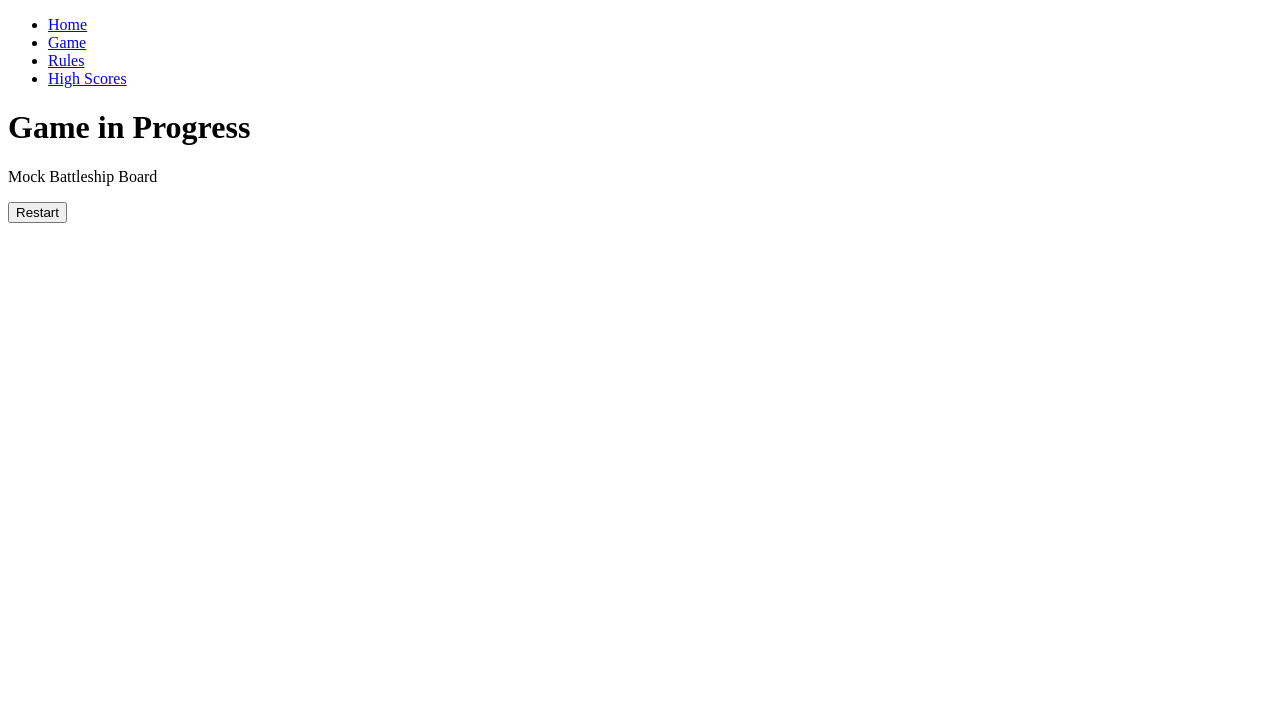
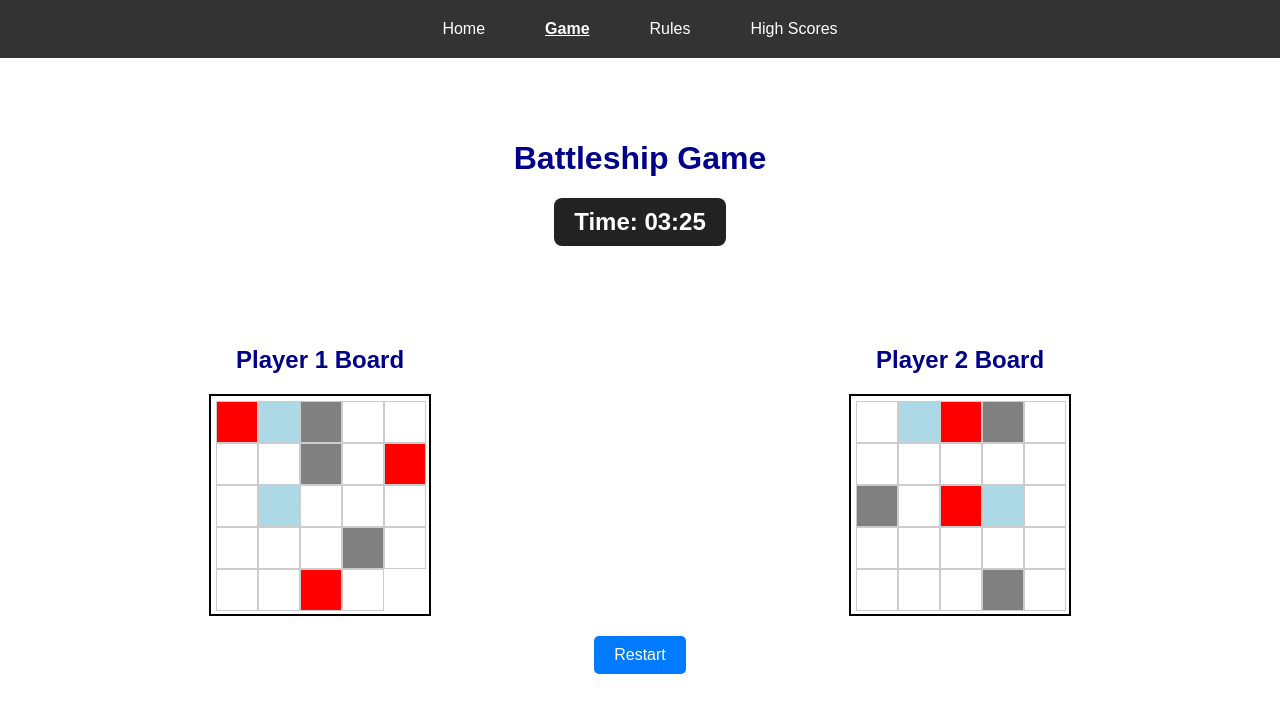
Before and after one commit to Ampril411/Ampril411.github.io, a plain HTML site: page battleship-mock/game.html in a window 1280 px wide. Drawn offline with Linux system fonts and the light colour scheme.

Commit message:
battleship mock

```diff
--- a/battleship-mock/game.html
+++ b/battleship-mock/game.html
@@ -3,23 +3,86 @@
 <head>
     <meta charset="UTF-8">
     <meta name="viewport" content="width=device-width, initial-scale=1.0">
-    <title>Game Board</title>
-    <link rel="stylesheet" href="css/game.css">
-    <link rel="stylesheet" href="css/navbar.css">
+    <title>Battleship Game</title>
+    <link rel="stylesheet" href="style.css">
 </head>
 <body>
     <nav>
         <ul>
-            <li><a href="index.html">Home</a></li>
+            <li><a href="homepage.html">Home</a></li>
             <li><a href="game.html" class="active">Game</a></li>
             <li><a href="rules.html">Rules</a></li>
-            <li><a href="high-scores.html">High Scores</a></li>
+            <li><a href="high_scores.html">High Scores</a></li>
         </ul>
     </nav>
-    <h1>Game in Progress</h1>
-    <div class="board">
-        <p>Mock Battleship Board</p>
-        <button>Restart</button>
+    <h1>Battleship Game</h1>
+    <div id="timer">Time: <span>03:25</span></div> <!-- a set timer -->
+    <div class="game-container">
+        <!-- Player 1 Board -->
+        <div class="board-container">
+            <h2>Player 1 Board</h2>
+            <div class="board">
+                <!-- Generate 5x5 grid -->
+                <div class="cell hit"></div>
+                <div class="cell miss"></div>
+                <div class="cell ship"></div>
+                <div class="cell"></div>
+                <div class="cell"></div>
+                <div class="cell"></div>
+                <div class="cell"></div>
+                <div class="cell ship"></div>
+                <div class="cell"></div>
+                <div class="cell hit"></div>
+                <div class="cell"></div>
+                <div class="cell miss"></div>
+                <div class="cell"></div>
+                <div class="cell"></div>
+                <div class="cell"></div>
+                <div class="cell"></div>
+                <div class="cell"></div>
+                <div class="cell"></div>
+                <div class="cell ship"></div>
+                <div class="cell"></div>
+                <div class="cell"></div>
+                <div class="cell"></div>
+                <div class="cell hit"></div>
+                <div class="cell"></div>
+            </div>
+        </div>
+
+        <!-- Player 2 Board -->
+        <div class="board-container">
+            <h2>Player 2 Board</h2>
+            <div class="board">
+                <!-- Generate 5x5 grid -->
+                <div class="cell"></div>
+                <div class="cell miss"></div>
+                <div class="cell hit"></div>
+                <div class="cell ship"></div>
+                <div class="cell"></div>
+                <div class="cell"></div>
+                <div class="cell"></div>
+                <div class="cell"></div>
+                <div class="cell"></div>
+                <div class="cell"></div>
+                <div class="cell ship"></div>
+                <div class="cell"></div>
+                <div class="cell hit"></div>
+                <div class="cell miss"></div>
+                <div class="cell"></div>
+                <div class="cell"></div>
+                <div class="cell"></div>
+                <div class="cell"></div>
+                <div class="cell"></div>
+                <div class="cell"></div>
+                <div class="cell"></div>
+                <div class="cell"></div>
+                <div class="cell"></div>
+                <div class="cell ship"></div>
+                <div class="cell"></div>
+            </div>
+        </div>
     </div>
+    <button class="restart-button">Restart</button>
 </body>
 </html>
--- /dev/null
+++ b/battleship-mock/style.css
@@ -0,0 +1,217 @@
+/* body */
+body {
+    font-family: Arial, sans-serif;
+    text-align: center;
+    margin: 0;
+    padding: 0px;
+    padding-top: 60px;
+}
+
+/* Navbar */
+nav {
+    display: flex;
+    justify-content: center;
+    align-items: center;
+    background: #333;
+    padding: 10px 0;
+    position: fixed;
+    width: 100%;
+    top: 0;
+    left: 0;
+    z-index: 1000;
+}
+
+nav ul {
+    list-style: none;
+    display: flex;
+    justify-content: center;
+    align-items: center;
+    padding: 0;
+    margin: 0;
+    width: 100%;
+}
+
+nav ul li {
+    display: inline-block;
+    margin: 0 15px;
+}
+
+nav ul li a {
+    color: white;
+    text-decoration: none;
+    padding: 10px 15px;
+    display: block;
+}
+
+nav ul li a.active {
+    font-weight: bold;
+    text-decoration: underline;
+}
+
+
+/* head */
+header {
+    background-color: white;
+    color: darkblue;
+    padding: 20px;
+}
+
+header img {
+    max-width: 100%;
+    height: auto;
+    display: block;
+    margin: 0 auto;
+}
+
+
+/* game page */
+.game-container {
+    display: flex;
+    justify-content: space-around;
+    align-items: flex-start;
+    margin-top: 20px;
+    flex-wrap: wrap;
+}
+
+.board-container {
+    text-align: center;
+}
+
+.board {
+    display: grid;
+    grid-template-columns: repeat(5, 40px);
+    grid-template-rows: repeat(5, 40px);
+    gap: 2px;
+    margin: 0 auto;
+    border: 2px solid black;
+    padding: 5px;
+}
+
+.cell {
+    width: 40px;
+    height: 40px;
+    border: 1px solid #ccc;
+    text-align: center;
+    line-height: 40px;
+    font-size: 14px;
+    cursor: pointer;
+}
+
+.cell.hit {
+    background-color: red;
+    color: white;
+}
+
+.cell.miss {
+    background-color: lightblue;
+    color: white;
+}
+
+.cell.ship {
+    background-color: gray;
+    color: white;
+}
+
+.cell:hover {
+    background-color: yellow;
+    cursor: pointer;
+}
+
+.restart-button {
+    margin-top: 20px;
+    padding: 10px 20px;
+    font-size: 16px;
+    background-color: #007bff;
+    color: white;
+    border: none;
+    cursor: pointer;
+    border-radius: 5px;
+    transition: background-color 0.3s;
+}
+
+.restart-button:hover {
+    background-color: #0056b3;
+}
+
+#timer {
+    font-size: 24px;
+    font-weight: bold;
+    margin: 20px auto;
+    padding: 10px 20px;
+    background-color: #222;
+    color: white;
+    display: block;
+    text-align: center;
+    border-radius: 8px;
+    width: fit-content;
+}
+
+/* button */
+button {
+    padding: 10px 20px;
+    background-color: red;
+    color: white;
+    border: none;
+    cursor: pointer;
+    transition: background 0.3s ease-in-out;
+}
+
+button:hover {
+    background-color: darkred;
+}
+
+/* rules */
+h1, h2 {
+    color: darkblue;
+    margin-top: 80px;
+}
+
+ol, ul {
+    text-align: left;
+    max-width: 600px;
+    margin: 0 auto;
+    padding-left: 20px;
+}
+
+ol {
+    list-style-type: decimal;
+}
+
+ul {
+    list-style-type: square;
+}
+
+ul li span {
+    font-size: 18px;
+}
+
+
+/* hight scores */
+table {
+    width: 60%;
+    margin: 20px auto;
+    border-collapse: collapse;
+    font-size: 18px;
+}
+
+th, td {
+    border: 1px solid black;
+    padding: 12px;
+    text-align: center;
+}
+
+th {
+    background-color: #f4f4f4;
+    font-weight: bold;
+}
+
+@media (max-width: 600px) {
+    nav ul {
+        display: flex;
+        flex-direction: column;
+    }
+
+    table {
+        width: 100%;
+    }
+}
```
Also changed, not shown: battleship-mock/high_scores.html (+11 -6 lines), battleship-mock/homepage.html (+7 -5 lines), battleship-mock/rules.html (+26 -5 lines), battleship-mock/css/game.css (deleted), battleship-mock/css/navbar.css (deleted), battleship-mock/css/rules.css (deleted), battleship-mock/css/scores.css (deleted), battleship-mock/css/style.css (deleted), 1 other file.
